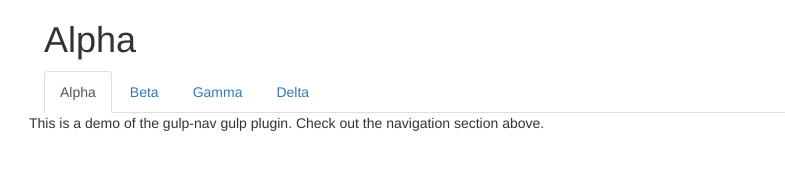
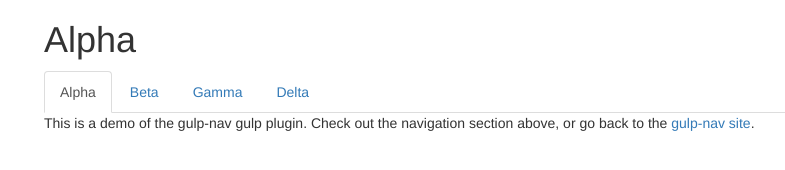
Before and after one commit to jessaustin/gulp-nav, a plain HTML site: page greek/alpha.html in a window 1280 px wide. Shown: the whole page, without its empty margins (26-811 px from the left). Drawn offline with nearby package versions, Linux system fonts and the light colour scheme.

Commit message:
helpful link back

```diff
--- a/greek/alpha.html
+++ b/greek/alpha.html
@@ -27,10 +27,13 @@
       </div>
     </div>
     <div class="row">
-      <p>
-        This is a demo of the gulp-nav gulp plugin. Check out the navigation
-        section above.
-      </p>
+      <div class="col-xs-12">
+        <p>
+          This is a demo of the gulp-nav gulp plugin. Check out the navigation
+          section above, or go back to the
+          <a href="https://github.com/jessaustin/gulp-nav">gulp-nav site</a>.
+        </p>
+      </div>
     </div>
   </div>
   <script src="//code.jquery.com/jquery-1.11.1.min.js"></script>
```
Also changed, not shown: greek/beta.html (+7 -4 lines), greek/delta.html (+7 -4 lines), greek/gamma.html (+7 -4 lines), index.html (+7 -4 lines), latin/b.html (+7 -4 lines), latin/c.html (+7 -4 lines), latin/index.html (+7 -4 lines), latin/letter-a.html (+7 -4 lines), one.html (+7 -4 lines), three.html (+7 -4 lines), two.html (+7 -4 lines).
